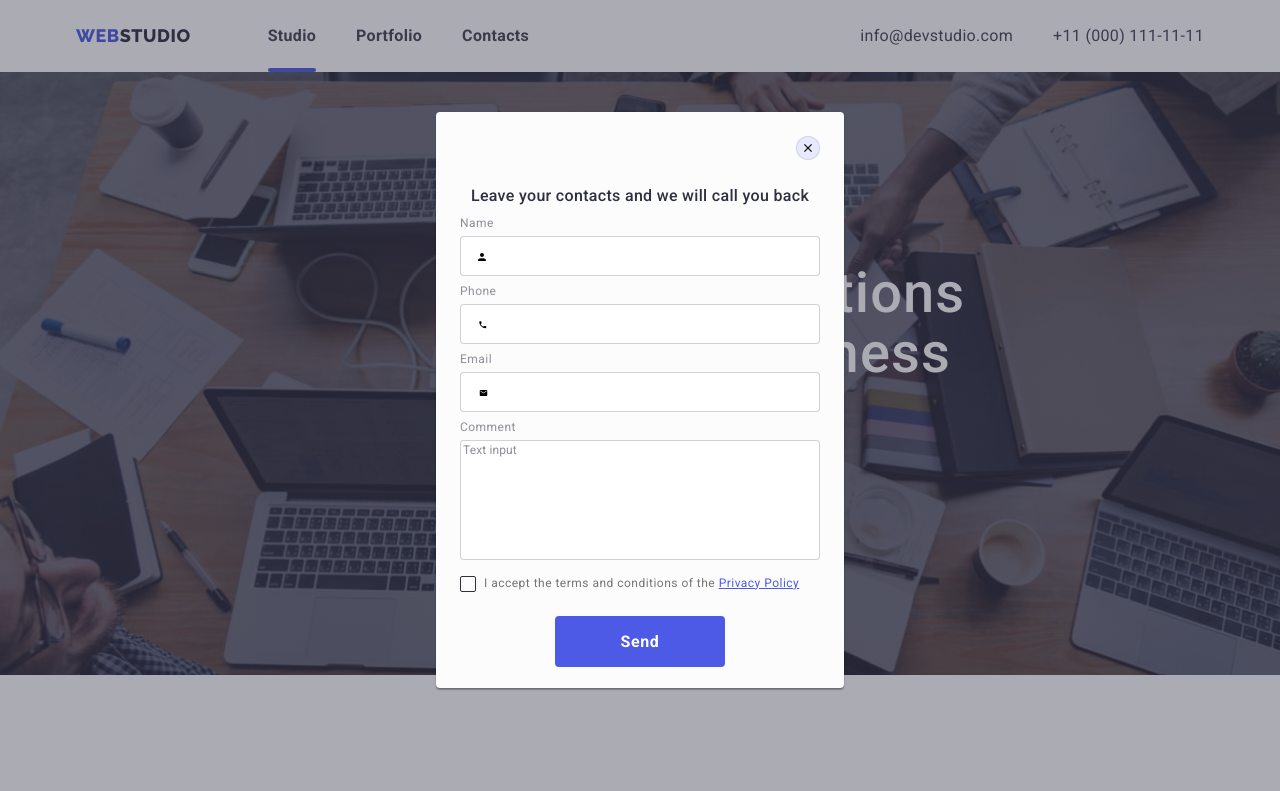
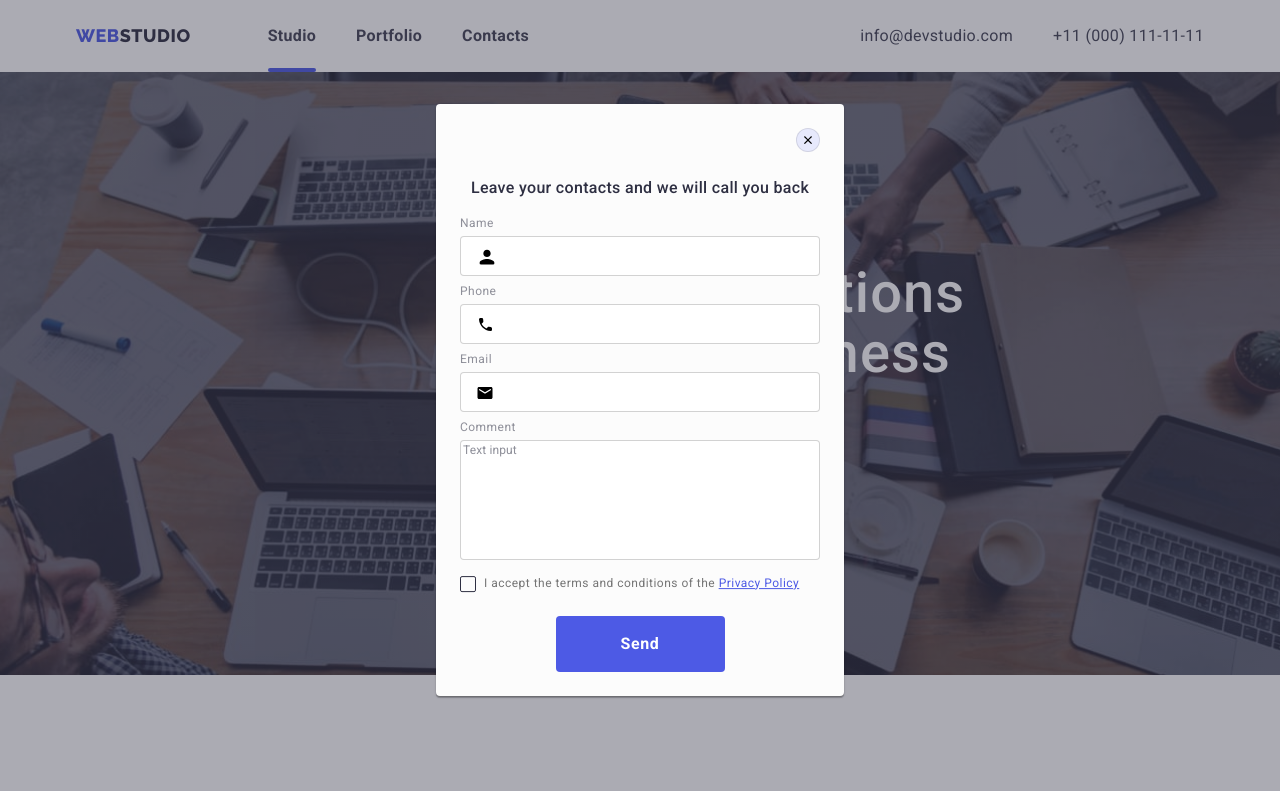
Before and after one commit to Yuliia-Karas/goit-markup-hw-06, a plain HTML site: page index.html in a window 1280 px wide. Both pictures are taken after a click on the button "Order Service". Shown: the top 791 px of the page. Drawn offline with nearby package versions, Linux system fonts and the light colour scheme.

Commit message:
align items

```diff
--- a/css/styles.css
+++ b/css/styles.css
@@ -600,8 +600,7 @@ body {
   border-radius: 4px;
   background-color: transparent;
   padding-left: 16px;
-    outline: none;
-
+  outline: none;
 }
 
 .footer-form-submit {
@@ -625,7 +624,6 @@ body {
 .footer-form-submit:hover,
 .footer-form-submit:focus {
   box-shadow: 0px 4px 4px rgba(0, 0, 0, 0.15);
-
 }
 
 .footer-form-submit:active {
@@ -664,7 +662,7 @@ body {
   left: 50%;
   transform: translate(-50%, -50%);
   width: 408px;
-  height: 576px;
+  /* height: 584px; */
   background-color: #fcfcfc;
   box-shadow: 0px 1px 1px rgba(0, 0, 0, 0.14), 0px 1px 3px rgba(0, 0, 0, 0.12),
     0px 2px 1px rgba(0, 0, 0, 0.2);
@@ -711,11 +709,11 @@ body {
 .modal-form {
   display: flex;
   flex-direction: column;
+  margin-top: 8px;
 }
 
 .modal-form-field {
   margin-top: 8px;
-
 }
 
 .modal-form-input-wrapper {
@@ -749,22 +747,20 @@ body {
   letter-spacing: 0.04em;
   color: var(--color-subtle-text);
   margin-bottom: 4px;
-  }
+}
 
 .modal-form-input-icon {
   position: absolute;
   left: 16px;
   top: 50%;
   transform: translate(0, -50%);
-  /* width: 18px;
-  height: 18px; */
   transition-property: background-color;
   transition-duration: 500ms;
   transition-timing-function: cubic-bezier(0.4, 0, 0.2, 1);
 }
 
 .modal-form-comment {
-   display: block;
+  display: block;
   resize: none;
   width: 100%;
   height: 120px;
@@ -815,11 +811,10 @@ body {
 }
 
 .modal-form-check:checked + .modal-form-check-desc:before {
-  background-color:var(--color-primary-brand);
+  background-color: var(--color-primary-brand);
   background-image: url(../images/Vector.svg);
   background-repeat: no-repeat;
   background-position: center;
-
 }
 
 .modal-form-check:focus + .modal-form-check-desc::before {
@@ -836,9 +831,9 @@ body {
   background-color: var(--color-primary-brand);
   border-radius: 4px;
   border: 0px;
-  margin-left: 95px;
-  width: 170px;
-  height: 51px;
+  margin: 0 auto;
+  width: 169px;
+  height: 56px;
 
   transition-property: box-shadow;
   transition-duration: 250ms;
--- a/index.html
+++ b/index.html
@@ -475,7 +475,7 @@
                 required
                 pattern="[a-zA-Zа-яА-Я]+"
               />
-              <svg class="modal-form-input-icon" width="12" height="12">
+              <svg class="modal-form-input-icon" width="22" height="24">
                 <use href="./images/sprite.svg#icon-person"></use>
               </svg>
             </span>
@@ -491,7 +491,7 @@
                 pattern="[0-9]{3}-[0-9]{3}-[0-9]{2}-[0-9]{2}"
                 title="xxx-xxx-xx-xx"
               />
-              <svg class="modal-form-input-icon" width="13" height="13">
+              <svg class="modal-form-input-icon" width="18" height="24">
                 <use href="./images/sprite.svg#icon-phone"></use>
               </svg>
             </span>
@@ -505,7 +505,7 @@
                 class="modal-form-input"
                 required
               />
-              <svg class="modal-form-input-icon" width="15" height="12">
+              <svg class="modal-form-input-icon" width="18" height="24">
                 <use href="./images/sprite.svg#icon-email"></use>
               </svg>
             </span>
```
